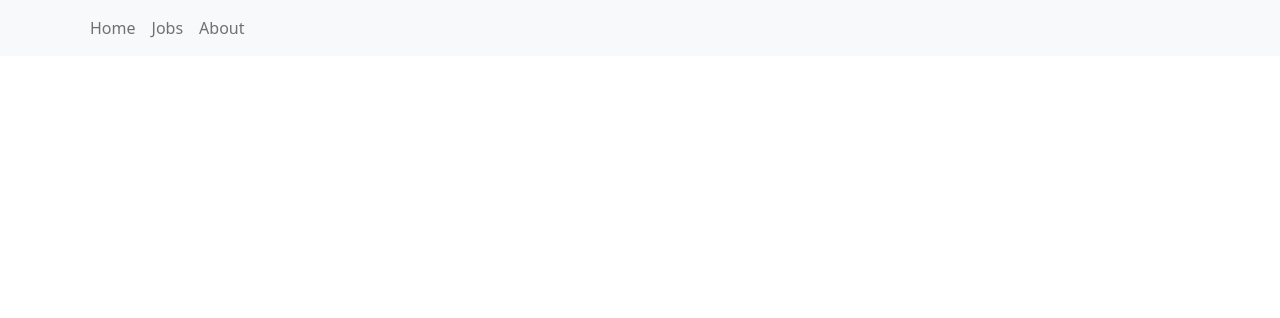
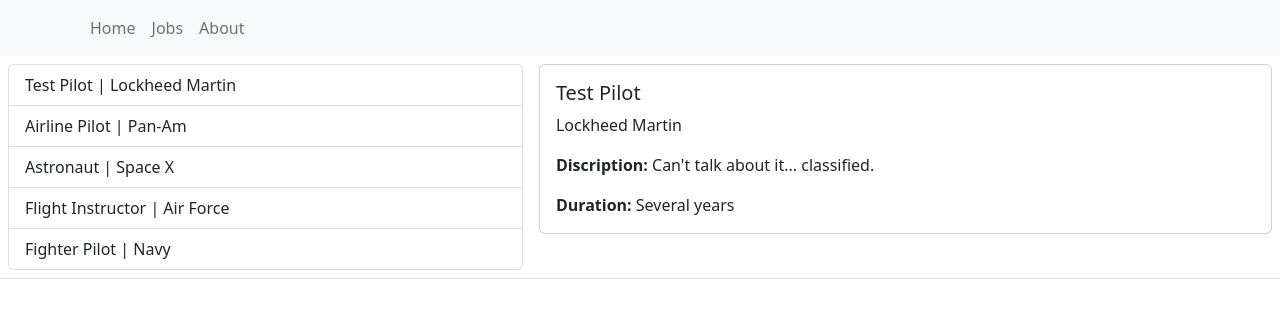
Before and after one commit to RobBerger/l06-react-assignment, a React (Create React App) app: page /Jobs/1 in a window 1280 px wide. Before the commit this address had no page. Shown: the top 318 px of the page. Built offline with nearby package versions, Linux system fonts and the light colour scheme.

Commit message:
got a card to render properly but not using perams

```diff
--- a/src/App.js
+++ b/src/App.js
@@ -3,6 +3,7 @@
 import Home from './Home';
 import About from './About';
 import Jobs from './Jobs';
+import JobDetail from './JobDetail';
 import Container from "react-bootstrap/Container";
 import Nav from "react-bootstrap/Nav"
 import Navbar from "react-bootstrap/Navbar";
@@ -24,7 +25,9 @@
       <Routes>
         <Route path="/" element={ <Home /> } />
         <Route path="about" element={ <About /> } />
-        <Route path="Jobs" element={ <Jobs /> } />
+        <Route path="Jobs" element={ <Jobs /> } >
+          <Route path=":Jobtitle" element={<JobDetail />} />
+        </Route>
       </Routes>
     </BrowserRouter>
     </div>
--- a/src/JobDetail.js
+++ b/src/JobDetail.js
@@ -0,0 +1,20 @@
+import Card from 'react-bootstrap/Card';
+import { useParams } from 'react-router-dom';
+import jobs from './data/jobs';
+
+function JobDetail() {
+    let job = jobs[0]
+
+    return (
+        <Card className='align-self-start w-100'>
+            <Card.Body>
+                <Card.Title>{job.title}</Card.Title>
+                <Card.Text>{job.company}</Card.Text>
+                <Card.Text><strong>Discription:</strong> {job.description}</Card.Text>
+                <Card.Text><strong>Duration:</strong> {job.duration}</Card.Text>
+            </Card.Body>
+        </Card>
+    )
+}
+
+export default JobDetail
--- a/src/Jobs.js
+++ b/src/Jobs.js
@@ -1,22 +1,36 @@
 import React from "react";
+import Table from "react-bootstrap/Table";
 import ListGroup from "react-bootstrap/ListGroup";
 import jobs from "./data/jobs";
+import JobDetail from "./JobDetail";
+import { Outlet } from "react-router-dom";
 
 
 function Jobs() {
     function listJobs() {
-        return jobs.map((jobs) =>
-        <ListGroup.Item key={jobs.id}>
-            {jobs.title} | {jobs.company}
+        return jobs.map((job) =>
+        <ListGroup.Item key={job.title}>
+            {job.title} | {job.company}
         </ListGroup.Item>
     )}
 
     return (
         <>
-            <h1>Jobs</h1>
-            <ListGroup className="w-75">
-                {listJobs()}
-            </ListGroup>
+            <Table>
+                <tbody>
+                    <tr>
+                        <td>
+                            <ListGroup className="w-100">
+                                {listJobs()}
+                            </ListGroup>
+                        </td>
+                        <td>
+                        <Outlet/>
+                        </td>
+                    </tr>
+                </tbody>
+            </Table>
+
         </>
     )
 }
```
